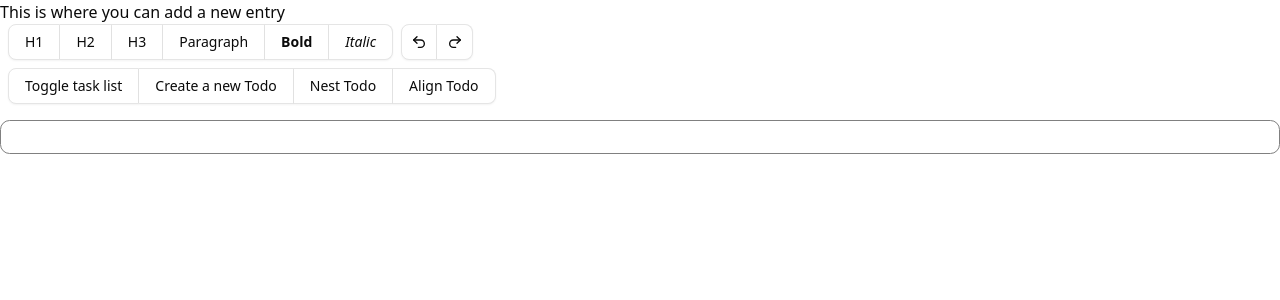
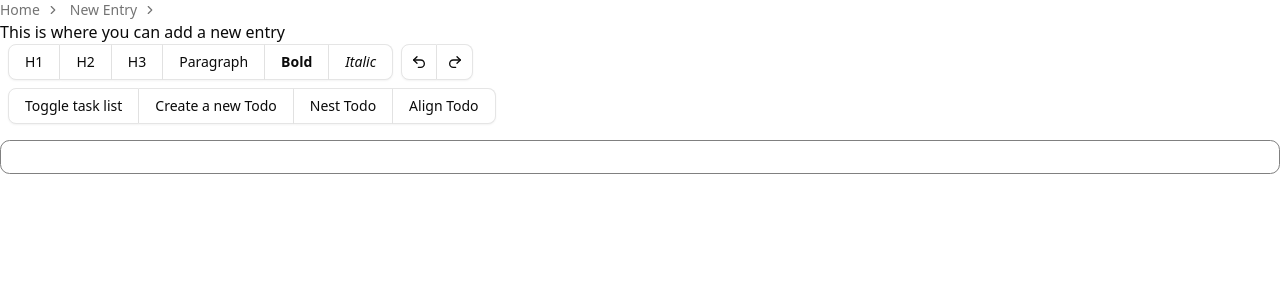
Before and after one commit to RadekKosiada/journal-app, a Next.js app: page /new-entry in a window 1280 px wide. Shown: the top 300 px of the page. Built offline with nearby package versions, Linux system fonts and the light colour scheme.

Commit message:
add Header component to ClientNewEntry for improved navigation

```diff
--- a/src/app/new-entry/client-new-entry.tsx
+++ b/src/app/new-entry/client-new-entry.tsx
@@ -1,8 +1,11 @@
 "use client";
+
+import Header from "@/components/header";
 
 export default function ClientNewEntry() {
     return (
         <>
+            <Header />
             <h1>This is where you can add a new entry</h1>
         </>
     );
```
